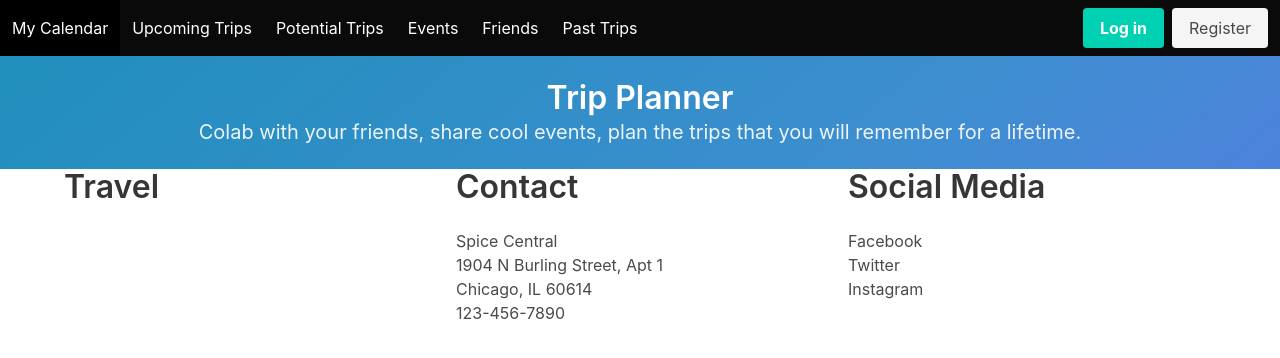
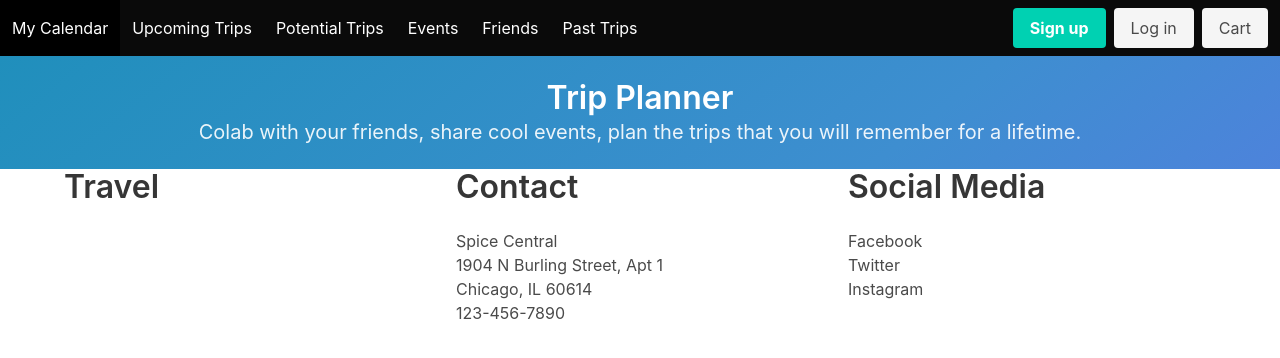
Before and after one commit to afitzer/GTM, a Django app: template earnings/templates/base/base.html in a window 1280 px wide. Shown: the top 358 px of the page. Run offline with Django 4.2, Linux system fonts and the light colour scheme; the template is opened without the code that fills it, so the values that code supplies are empty.

Commit message:
functions setup

```diff
--- a/GTM/urls.py
+++ b/GTM/urls.py
@@ -15,8 +15,9 @@ Including another URLconf
     2. Add a URL to urlpatterns:  path('blog/', include('blog.urls'))
 """
 from django.contrib import admin
-from django.urls import path
+from django.urls import path, include
 
 urlpatterns = [
     path('admin/', admin.site.urls),
+    path('', include('earnings.urls')),
 ]
--- a/earnings/templates/base/base.html
+++ b/earnings/templates/base/base.html
@@ -36,18 +36,15 @@
             <div class="navbar-end">
                 <div class="navbar-item">
                     <div class="buttons">
-                        {% if session.logged_in %}
-                        <a class="button is-primary" href="/logout">
-                            <strong>Log out</strong>
+                        <a class="button is-primary">
+                            <strong>Sign up</strong>
                         </a>
-                        {% else %}
-                        <a class="button is-primary" href="/login">
-                            <strong>Log in</strong>
+                        <a class="button is-light">
+                            Log in
                         </a>
-                        <a class="button is-light" href="/register">
-                            Register
+                        <a class="button is-light">
+                            Cart
                         </a>
-                        {% endif %}
                     </div>
                 </div>
             </div>
--- a/earnings/templates/earnings/index.html
+++ b/earnings/templates/earnings/index.html
@@ -3,8 +3,8 @@
 {% block content %}
 <section class="section">
     <div class="container">
-        <h1 class="title">Earnings</h1>
-        <h2 class="subtitle">Here you can see your earnings.</h2>
+        <h1 class="title">My trips</h1>
+        <h2 class="subtitle">Here you can see your trips and events.</h2>
     </div>
 </section>
-{% block content %}
+{% endblock content %}
--- a/earnings/urls.py
+++ b/earnings/urls.py
@@ -1,7 +1,8 @@
 from django.urls import path
-
 from . import views
 
+app_name = "earnings"
+
 urlpatterns = [
-    path('', views.index, name='index')
+    path('', views.index, name='index'),
 ]
--- a/earnings/views.py
+++ b/earnings/views.py
@@ -1,3 +1,4 @@
 from django.shortcuts import render
 
-# Create your views here.
+def index(request):
+    return render(request, 'earnings/index.html')
```
